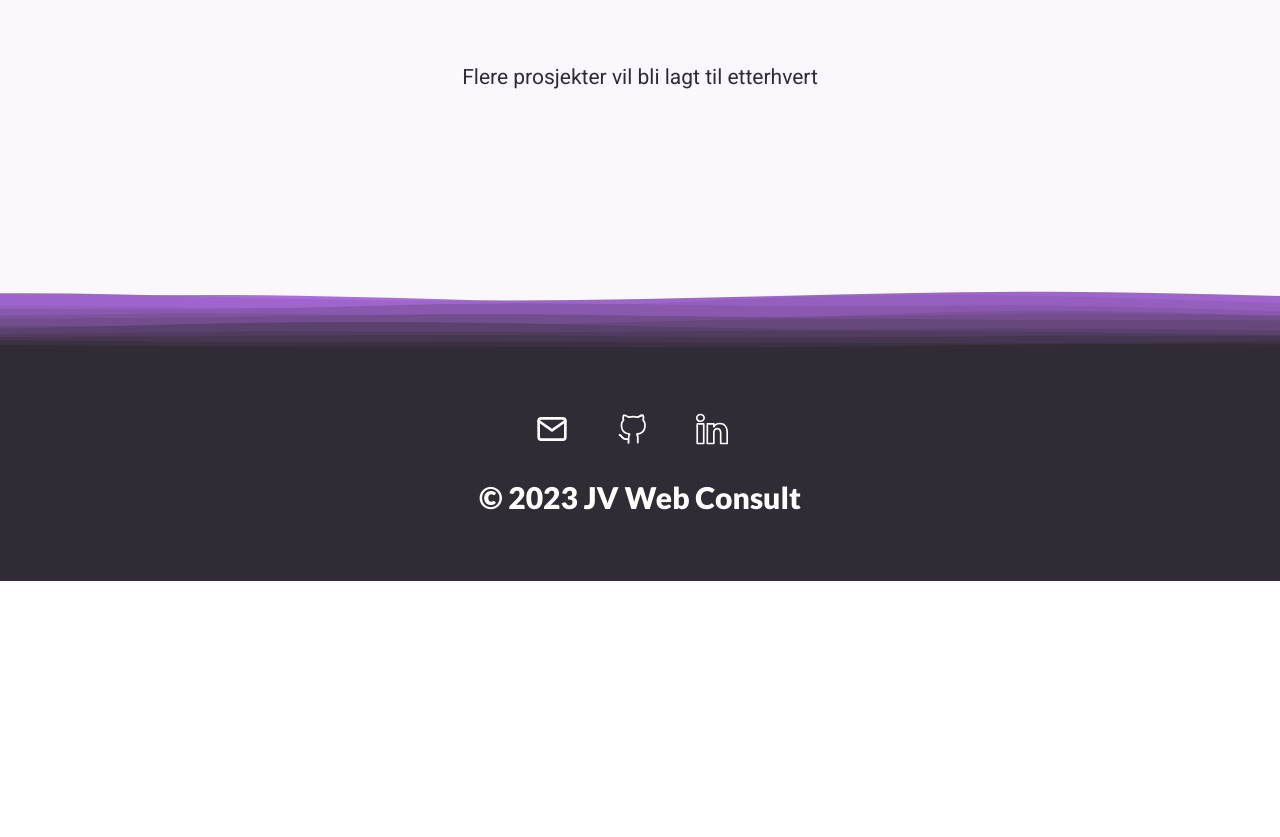
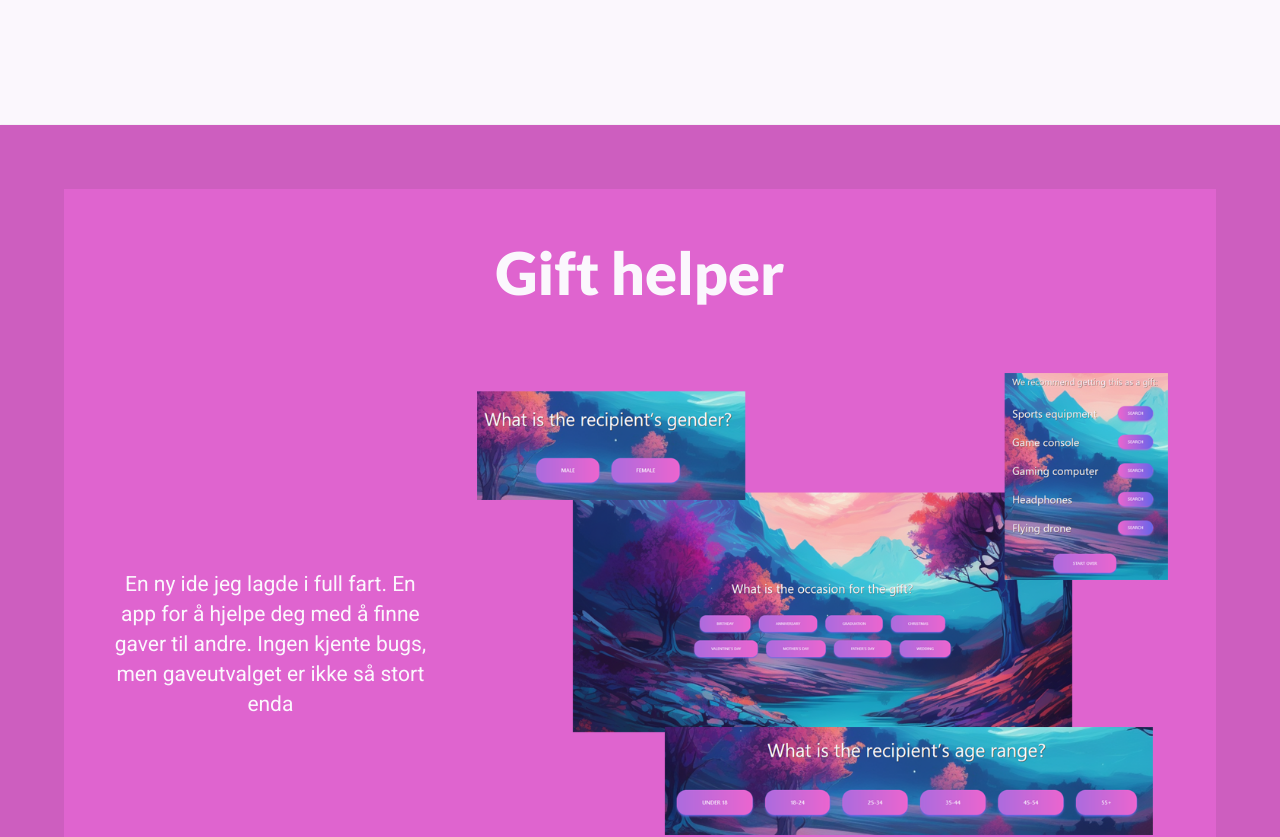
Before and after one commit to VilloKodeHode/jwc, a Next.js app: page /projects in a window 1280 px wide. Shown: the part 4980-5817 px from the top of the page. Before the commit the page ends 5561 px from the top, so only its background shows below. Built offline with nearby package versions, Linux system fonts and the light colour scheme.

Commit message:
added gift helper project

```diff
--- a/components/Projects/projects_list.js
+++ b/components/Projects/projects_list.js
@@ -50,6 +50,18 @@ export const PROJECT_LIST = [
     description:
       "Min første REST api app. Bruker 3 layered fetching for å hente alle dataene jeg trengte. Har nylig laget en forbedret versjon, men mangler noe styling (link inne i samme app) Bugs: ingen kjente bugs",
   },
+  {
+    projectName: "Gift helper",
+    textColor: "text-JWC-white",
+    src: "/images/projects/GH-collage.png",
+    mobileSrc: "/images/projects/GH1.png",
+    alt: "Gift helper",
+    cardColor: "bg-[#df64cf]",
+    href: "https://villokodehode.github.io/gift-helper-web/",
+    hrefCode: "https://github.com/VilloKodeHode/gift-helper-web",
+    description:
+      "En ny ide jeg lagde i full fart. En app for å hjelpe deg med å finne gaver til andre. Ingen kjente bugs, men gaveutvalget er ikke så stort enda",
+  },
 ];
 
 export default PROJECT_LIST;
```
Also changed, not shown: public/images/projects/GH-collage.png (added), public/images/projects/GH1.png (added).
